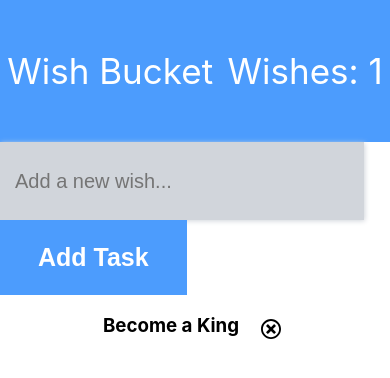
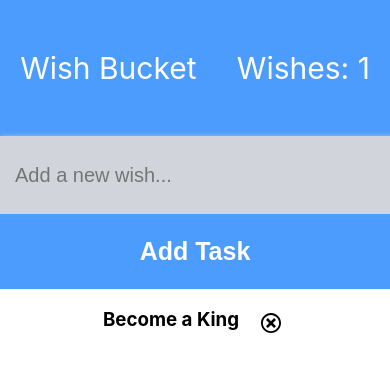
Before and after one commit to developer-abdulali/Wishes-Bucket-App, a React (Create React App) app: page / in a window 390 px wide. Shown: the top 378 px of the page. Built offline with nearby package versions, Linux system fonts and the light colour scheme.

Commit message:
adding responsiveness

```diff
--- a/src/App.css
+++ b/src/App.css
@@ -51,3 +51,35 @@
 .btnIcon:hover{
   color: red;
 }
+
+/* for mobile responsive */
+@media only screen and (max-width: 600px) {
+  .navbar {
+    display: flex;
+    justify-content: space-around;
+    font-size: 30px;
+  }
+  .addWish{
+    width: 100%;
+  }
+  .sbmt{
+    text-align: center;
+    width: 100%;
+  }
+}
+
+/* for tablets responsive */
+@media only screen and (max-width: 768px) {
+  .navbar {
+    display: flex;
+    justify-content: space-around;
+    font-size: 30px;
+  }
+  .addWish{
+    width: 100%;
+  }
+  .sbmt{
+    width: 100%;
+    text-align: center;
+  }
+}
```
